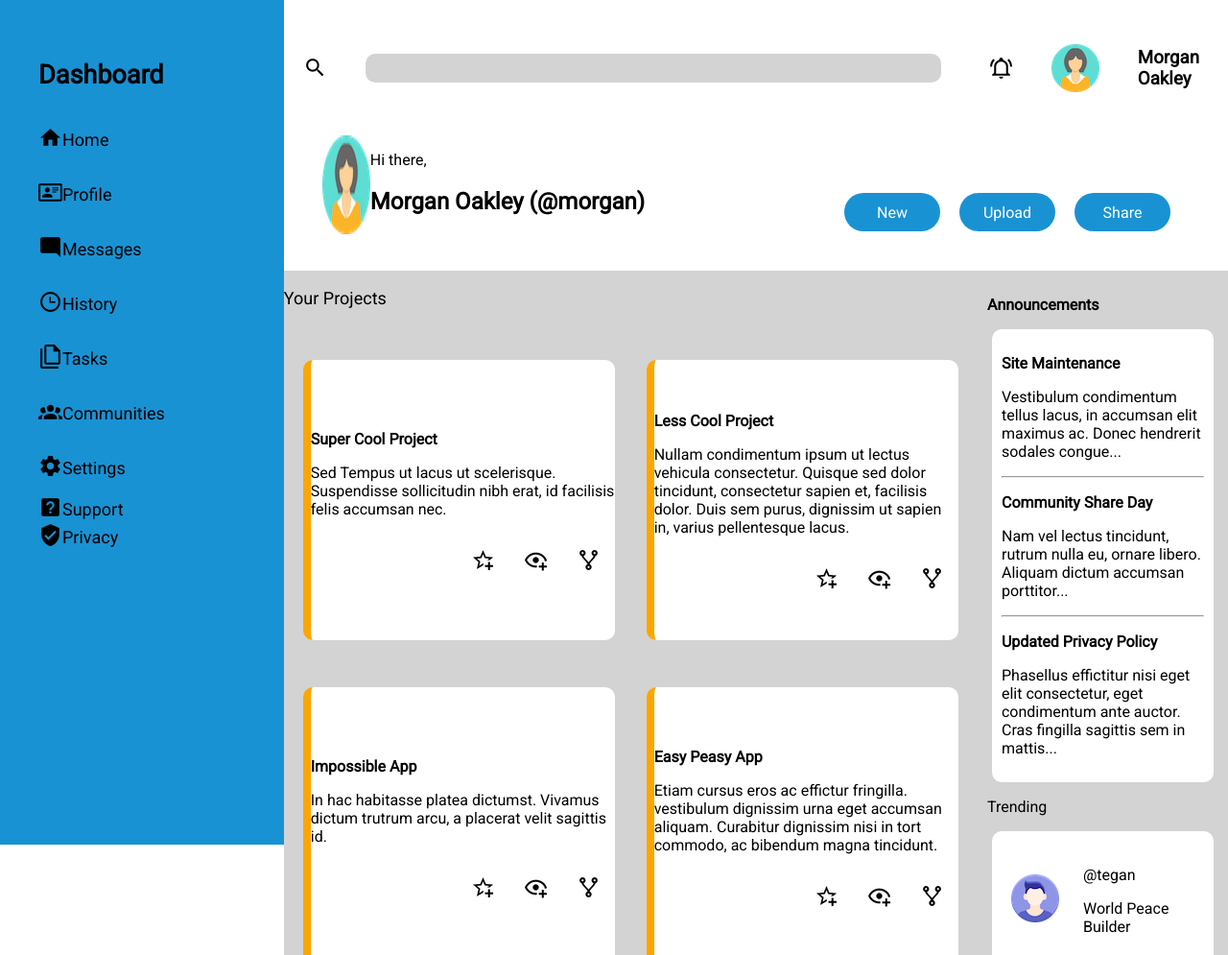
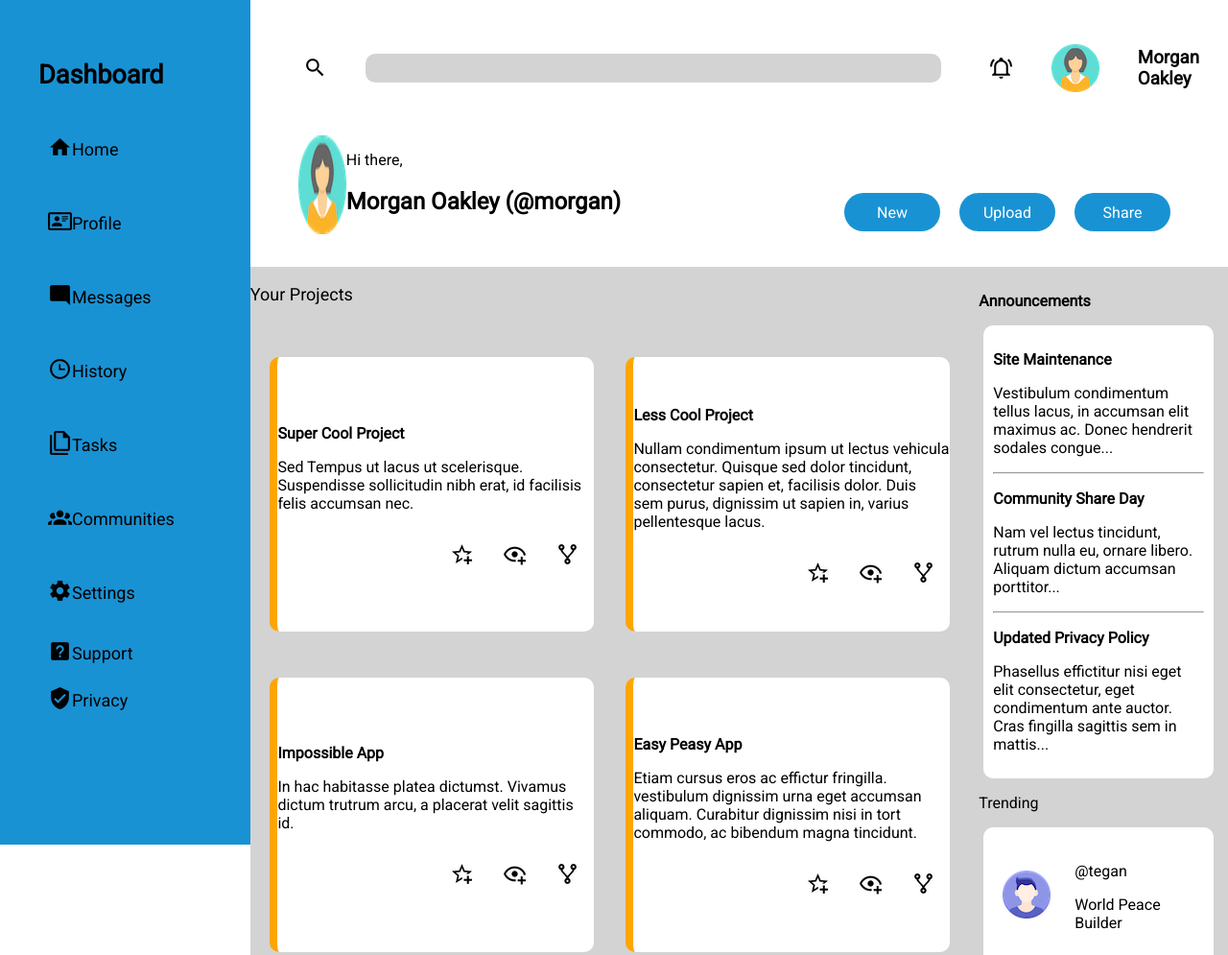
Before and after one commit to Peavy101/AdminDashBoard, a plain HTML site: page index.html in a window 1280 px wide. Shown: the top 995 px of the page at 96% size. Drawn offline with Linux system fonts and the light colour scheme.

Commit message:
Style Changes

```diff
--- a/style.css
+++ b/style.css
@@ -37,6 +37,7 @@ aside {
     justify-content: left;
     align-items: center;
     font-size: large;
+    padding: 10px;
 }
 
 .dashboardTop {
@@ -53,6 +54,7 @@ aside {
     flex-direction: row;
     justify-content: center;
     align-items: center;
+    padding-left: 35px;
 }
 
 .searchRight {
@@ -84,7 +86,7 @@ aside {
 .searchBottomLeft {
     display: flex;
     flex-direction: row;
-    padding-left: 40px;
+    padding-left: 50px;
     padding-bottom: 60px;
 }
 
```
Also changed, not shown: 1 other file.
